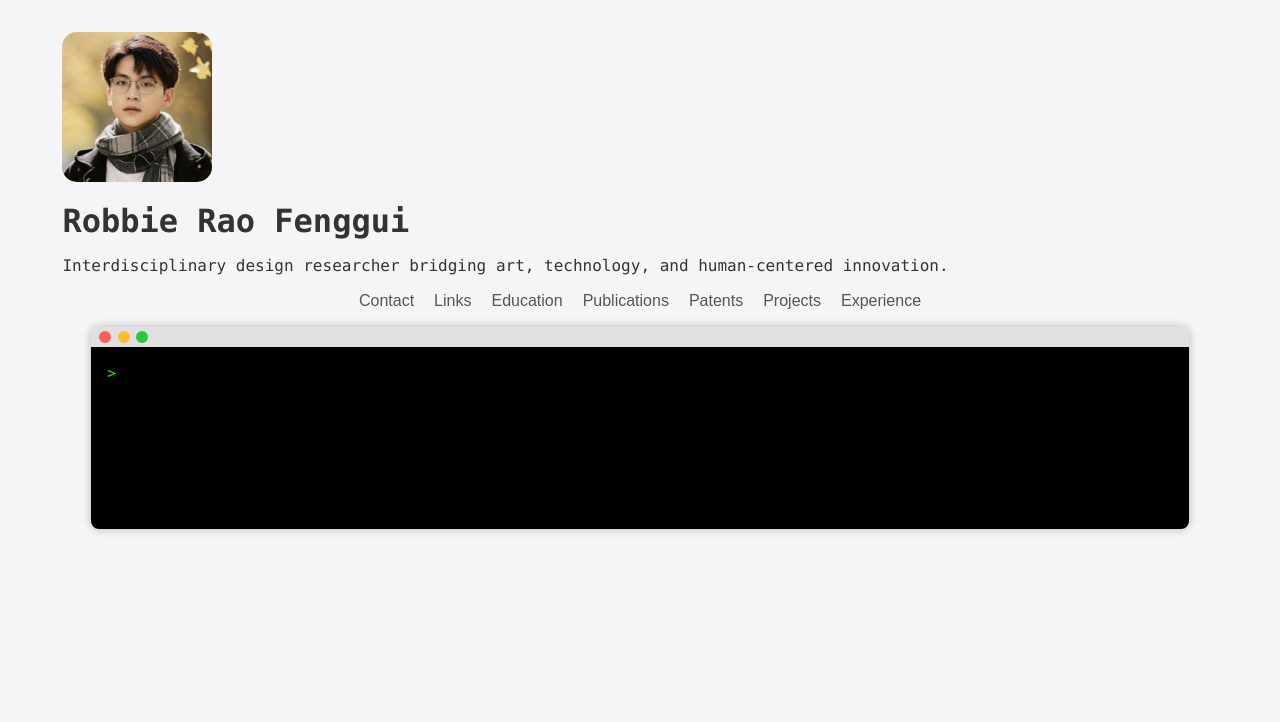
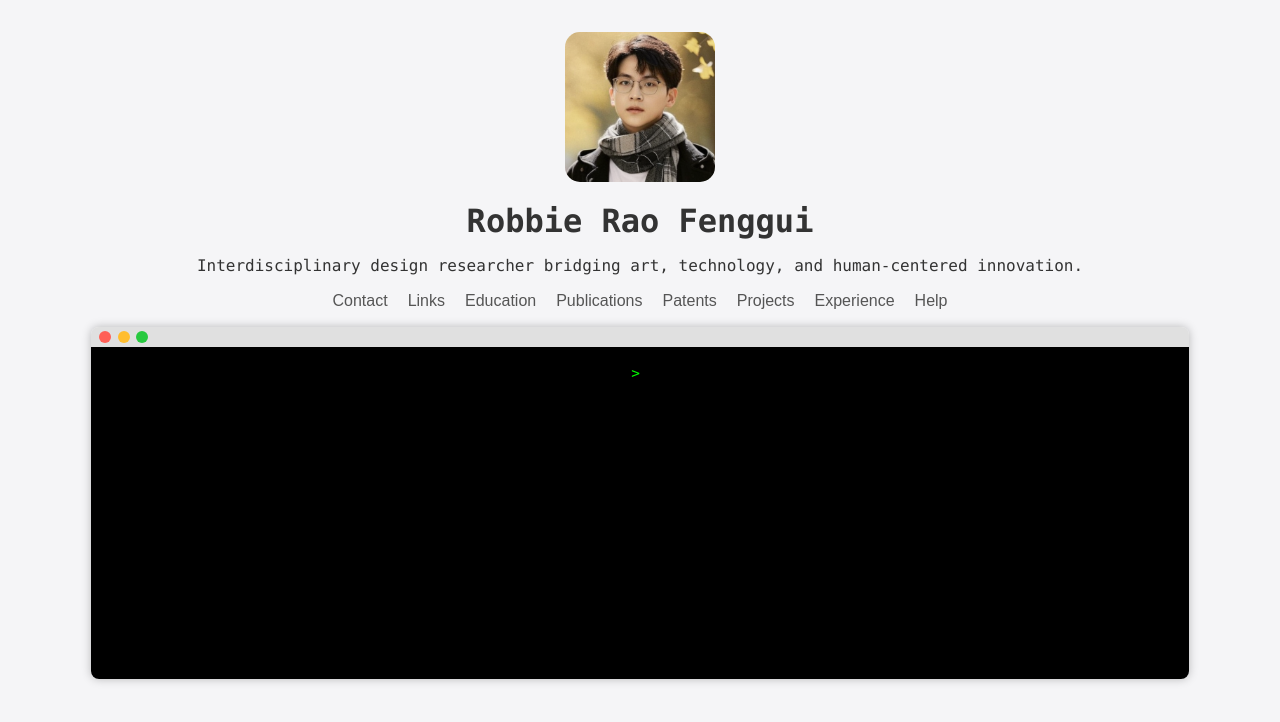
Before and after one commit to RobbieRao/robbierao.github.io, a Jekyll site: the page built from index.md, in a window 1280 px wide. Shown: the top 722 px of the page. Built offline with Jekyll 4.4.1, drawn with Linux system fonts in a browser that asks for light colours.

Commit message:
Style terminal input and center hero content

```diff
--- a/assets/css/terminal.css
+++ b/assets/css/terminal.css
@@ -12,6 +12,7 @@ body {
   width: 95%;
   max-width: 95%;
   margin: 0 auto;
+  text-align: center;
 }
 
 .profile {
@@ -28,7 +29,7 @@ h1 {
 
 .tagline {
   margin-bottom: 1rem;
-  text-align: left;
+  text-align: center;
 }
 
 .tags {
@@ -80,22 +81,19 @@ h1 {
 
 #terminal {
   background: #000;
-  color: #0f0;
+  color: #fff;
   padding: 1rem;
   font-size: 0.9rem;
-  min-height: 150px;
+  height: 300px;
+  overflow-y: auto;
   white-space: pre-wrap;
   line-height: 1.4;
+}
+
+#terminal .input {
+  outline: none;
 }
 
 #terminal .command {
   color: #0f0;
 }
-
-#terminal .output {
-  color: #fff;
-}
-
-#terminal .input {
-  outline: none;
-}
--- a/assets/js/terminal.js
+++ b/assets/js/terminal.js
@@ -2,6 +2,14 @@ document.addEventListener('DOMContentLoaded', function () {
   const terminal = document.getElementById('terminal');
   const buttons = document.querySelectorAll('.tags button');
   const commands = {};
+  const builtInHandlers = {
+    ls: () => typeText('assets  images  scripts', printLine('')),
+    pwd: () => typeText('~', printLine('')),
+    date: () => typeText(new Date().toString(), printLine('')),
+    sudo: () => typeText('Nice try.', printLine('')),
+    'rm -rf /': () => typeText('Not that kind of terminal.', printLine('')),
+    dance: () => typeText('You found an easter egg!', printLine(''))
+  };
 
   function typeText(text, container) {
     let index = 0;
@@ -15,9 +23,10 @@ document.addEventListener('DOMContentLoaded', function () {
     type();
   }
 
-  function printLine(text) {
+  function printLine(text, className) {
     const line = document.createElement('div');
     line.textContent = text || '';
+    if (className) line.className = className;
     terminal.appendChild(line);
     terminal.scrollTop = terminal.scrollHeight;
     return line;
@@ -29,15 +38,19 @@ document.addEventListener('DOMContentLoaded', function () {
         terminal.innerHTML = '';
         return;
       }
-    if (lower.startsWith('color ')) {
+      if (lower.startsWith('color')) {
         const color = value.split(' ')[1];
-      terminal.style.color = color || '#0f0';
+        terminal.style.color = color || '#fff';
         return;
       }
       if (lower === 'help') {
-      const builtIns = ['help', 'clear', 'color <color>'];
+        const builtIns = ['help', 'clear', 'color <color>', 'ls', 'pwd', 'date', 'sudo', 'rm -rf /', 'dance'];
         const list = builtIns.concat(Object.keys(commands));
         typeText('Supported commands:\n' + list.join('\n'), printLine(''));
+        return;
+      }
+      if (builtInHandlers[lower]) {
+        builtInHandlers[lower]();
         return;
       }
     if (commands[value]) {
@@ -49,7 +62,9 @@ document.addEventListener('DOMContentLoaded', function () {
 
   function appendPrompt() {
     const line = document.createElement('div');
+    line.className = 'command';
     const prompt = document.createElement('span');
+    prompt.className = 'prompt';
     prompt.textContent = '> ';
     const input = document.createElement('span');
     input.className = 'input';
@@ -75,15 +90,17 @@ document.addEventListener('DOMContentLoaded', function () {
   buttons.forEach(btn => {
     const cmd = btn.dataset.cmd;
     const key = btn.dataset.key;
+    if (key) {
       const content = (profileData[key] || '').split('\n').join('\n\n').trim();
       commands[cmd] = content;
+    }
     btn.addEventListener('click', () => {
       const current = terminal.querySelector('.input[contenteditable="true"]');
       if (current) {
         current.textContent = cmd;
         current.contentEditable = false;
       } else {
-        printLine('> ' + cmd);
+        printLine('> ' + cmd, 'command');
       }
       processCommand(cmd);
       appendPrompt();
--- a/index.md
+++ b/index.md
@@ -16,6 +16,7 @@ description: "Interdisciplinary design researcher bridging art, technology, and
     <button data-cmd="open patents" data-key="patents">Patents</button>
     <button data-cmd="open projects" data-key="projects">Projects</button>
     <button data-cmd="open experience" data-key="experience">Experience</button>
+    <button data-cmd="help">Help</button>
   </div>
   <div class="terminal-window">
     <div class="terminal-bar">
```
Lines whose indentation alone changed are shown as unchanged.
